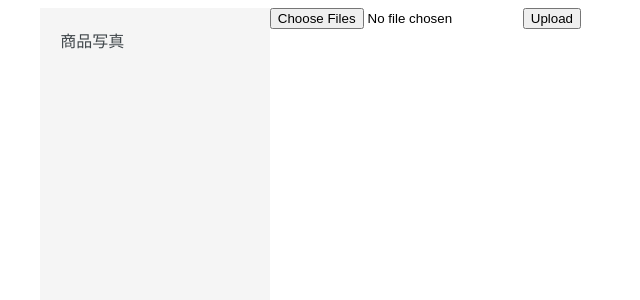
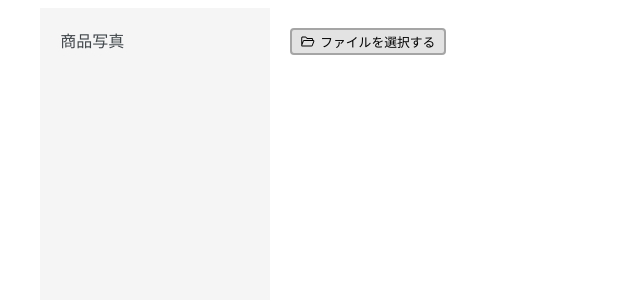
Before and after one commit to shafiulshaon/vue3_image_upload_order, a Vue app: page / in a window 1280 px wide. Shown: the top 300 px of the page, without its empty margins (11-651 px from the left). Built offline with nearby package versions, Linux system fonts and the light colour scheme.

Commit message:
added select,upload button and fixed css

```diff
--- a/src/components/organisms/ImageUploader.vue
+++ b/src/components/organisms/ImageUploader.vue
@@ -1,8 +1,6 @@
 <template>
-  <div>
-    <input type="file" multiple @change="handleFileUpload" />
-    <div v-if="images.length">
-      <ImageUploadControl
+  <div v-if="images.length" class="container">
+    <ImageUploadControl
       v-for="(image, index) in images"
       :key="index"
       :image="image"
@@ -12,9 +10,14 @@
       @remove="removeImage"
       @reorder="reorderImages"
     />
-    </div>
-    <button @click="uploadImages">Upload</button>
   </div>
+  <label for="file-upload" class="custom-file-upload">
+    <img class="icon" src="~@/assets/images/upload-file.svg">
+    ファイルを選択する
+  </label>
+  <input id="file-upload" type="file" multiple @change="handleFileUpload" >
+
+  <button v-if="images.length" class="upload-btn" @click="uploadImages">保存</button>
 </template>
 
 <script>
@@ -111,4 +114,41 @@ export default defineComponent({
 });
 </script>
 
-<!-- styles for the uploader -->
+<style scoped>
+.container {
+  display: flex;
+  justify-content: flex-start;
+  flex-wrap: wrap;
+  margin: 0 auto;
+  padding: 10px;
+}
+.icon {
+  width: 15px;
+  padding-right: 5px;
+}
+input[type="file"] {
+  display: none;
+}
+.custom-file-upload {
+  width: 140px;
+  display: flex;
+  justify-content: center;
+  padding: 2px 6px;
+  cursor: pointer;
+  font-size: 0.8em;
+  border-radius: 4px;
+  border: 2px solid #a5a5a5;
+  background-color: #e3e3e3;
+  margin: 20px;
+}
+
+.upload-btn {
+  width: 50%;
+  align-self: center;
+  height: 35px;
+  color: white;
+  background-color: #05d5ac;
+  border: none;
+  margin-top: 35px;
+}
+</style>
```
